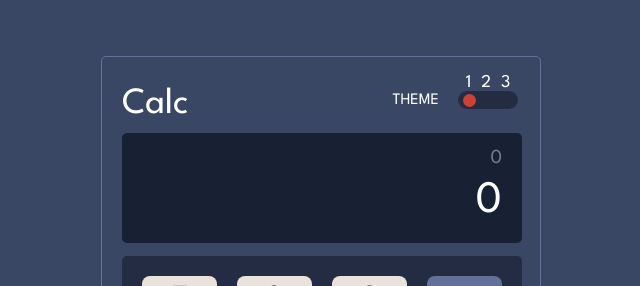
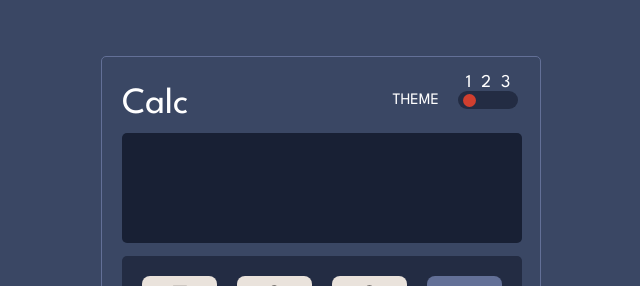
Before and after one commit to IASIKO/Calculator-app, a React (Vite) app: page / in a window 1280 px wide. Shown: the top 286 px of the page, without its empty margins (319-959 px from the left). Built offline with nearby package versions, Linux system fonts and the light colour scheme.

Commit message:
fix bugs

```diff
--- a/src/App.jsx
+++ b/src/App.jsx
@@ -46,6 +46,7 @@ function App() {
 
   const onDelete = () => {
     setInput(input.slice(0, -1));
+    setOutput(input.slice(0, -1));
     setSelectedOperator("");
   };
 
@@ -59,6 +60,7 @@ function App() {
     if (input) {
       try {
         setInput(math.evaluate(input).toString());
+        setOutput("");
         setSelectedOperator("");
       } catch (err) {
         setInput("Error");
--- a/src/components/Screen.jsx
+++ b/src/components/Screen.jsx
@@ -4,10 +4,10 @@ const Screen = ({ input, output }) => {
   return (
     <div className="w-[400px] h-[110px] rounded-[5px] mt-[15px] mb-[13px] bg-primary-screen-bg">
       <p className="h-[25px] text-[20px] text-primary-output px-[20px] pt-[10px] mt-[20px] text-right">
-        {output.length && output}
+        {output.length ? output : null}
       </p>
       <p className="text-[45px] text-primary-screen px-[20px] pt-[10px] text-right overflow-x-auto">
-        {input.length && input}
+        {input.length ? input : null}
       </p>
     </div>
   );
```
